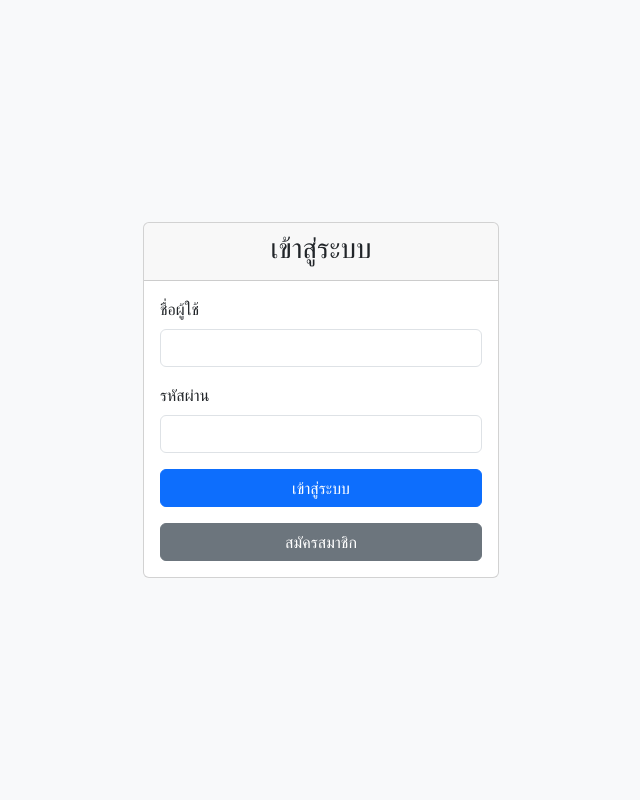
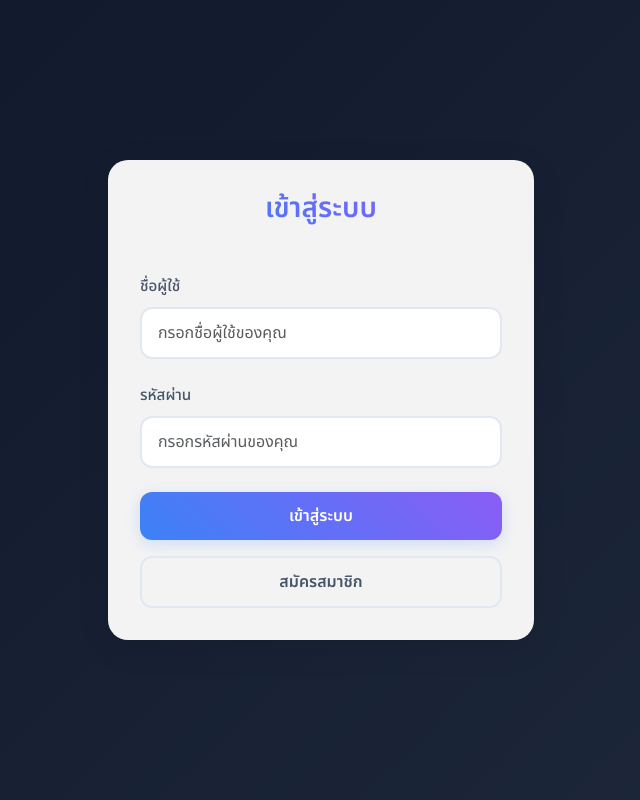
Before and after one commit to Natthawut02/Flask, a Flask app: page /login in a window 1280 px wide. Shown: the whole page, without its empty margins (319-959 px from the left). Run offline with Flask 3, Linux system fonts and the light colour scheme; parts of the project's set-up code (start-up, migrations or seed data) failed here and were passed over.

Commit message:
Additional decoration for the login page

```diff
--- a/templates/login.html
+++ b/templates/login.html
@@ -4,15 +4,185 @@
 <head>
     <meta charset="UTF-8">
     <meta name="viewport" content="width=device-width, initial-scale=1.0">
-    <title>Login</title>
+    <title>Login - NTBR</title>
     <link href="https://cdn.jsdelivr.net/npm/bootstrap@5.3.0/dist/css/bootstrap.min.css" rel="stylesheet">
+    <link rel="stylesheet" href="https://cdnjs.cloudflare.com/ajax/libs/animate.css/4.1.1/animate.min.css">
+    <style>
+        @import url('https://fonts.googleapis.com/css2?family=Noto+Sans+Thai:wght@300;400;500;600;700&display=swap');
+
+        body {
+            font-family: 'Noto Sans Thai', sans-serif;
+            background: linear-gradient(135deg, #0F172A 0%, #1E293B 100%);
+            min-height: 100vh;
+            display: flex;
+            align-items: center;
+            justify-content: center;
+        }
+
+        .card {
+            background: rgba(255, 255, 255, 0.95);
+            border: none;
+            border-radius: 20px;
+            box-shadow: 0 8px 32px rgba(0, 0, 0, 0.1);
+            backdrop-filter: blur(10px);
+            animation: fadeIn 0.6s ease-out;
+        }
+
+        .card-header {
+            background: transparent;
+            border-bottom: none;
+            padding: 2rem 2rem 1rem;
+        }
+
+        .card-header h3 {
+            color: #1E293B;
+            font-weight: 600;
+            margin: 0;
+            font-size: 1.75rem;
+            background: linear-gradient(45deg, #3B82F6, #8B5CF6);
+            background-clip: text;
+            -webkit-background-clip: text;
+            -webkit-text-fill-color: transparent;
+        }
+
+        .card-body {
+            padding: 2rem;
+        }
+
+        .form-label {
+            color: #475569;
+            font-weight: 500;
+            font-size: 0.95rem;
+        }
+
+        .form-control {
+            border: 2px solid #E2E8F0;
+            border-radius: 12px;
+            padding: 0.75rem 1rem;
+            font-size: 1rem;
+            transition: all 0.3s ease;
+        }
+
+        .form-control:focus {
+            border-color: #3B82F6;
+            box-shadow: 0 0 0 4px rgba(59, 130, 246, 0.1);
+        }
+
+        .btn {
+            padding: 0.75rem 1.5rem;
+            font-weight: 600;
+            border-radius: 12px;
+            transition: all 0.3s ease;
+        }
+
+        .btn-primary {
+            background: linear-gradient(45deg, #3B82F6, #8B5CF6);
+            border: none;
+            box-shadow: 0 4px 15px rgba(59, 130, 246, 0.2);
+        }
+
+        .btn-primary:hover {
+            transform: translateY(-2px);
+            box-shadow: 0 6px 20px rgba(59, 130, 246, 0.3);
+            background: linear-gradient(45deg, #2563EB, #7C3AED);
+        }
+
+        .btn-secondary {
+            background: transparent;
+            border: 2px solid #E2E8F0;
+            color: #475569;
+        }
+
+        .btn-secondary:hover {
+            background: #F8FAFC;
+            border-color: #CBD5E1;
+            transform: translateY(-2px);
+        }
+
+        .alert {
+            border-radius: 12px;
+            padding: 1rem;
+            margin-bottom: 1.5rem;
+            border: none;
+            background: rgba(239, 68, 68, 0.1);
+            color: #EF4444;
+            animation: shake 0.5s ease-in-out;
+        }
+
+        @keyframes fadeIn {
+            from {
+                opacity: 0;
+                transform: translateY(-10px);
+            }
+
+            to {
+                opacity: 1;
+                transform: translateY(0);
+            }
+        }
+
+        @keyframes shake {
+
+            0%,
+            100% {
+                transform: translateX(0);
+            }
+
+            10%,
+            30%,
+            50%,
+            70%,
+            90% {
+                transform: translateX(-5px);
+            }
+
+            20%,
+            40%,
+            60%,
+            80% {
+                transform: translateX(5px);
+            }
+        }
+
+        .form-floating {
+            position: relative;
+            margin-bottom: 1rem;
+        }
+
+        .form-floating label {
+            position: absolute;
+            top: 0;
+            left: 0;
+            height: 100%;
+            padding: 1rem;
+            pointer-events: none;
+            border: 1px solid transparent;
+            transform-origin: 0 0;
+            transition: opacity .15s ease-in-out, transform .15s ease-in-out;
+        }
+
+        .container {
+            max-width: 450px;
+            width: 90%;
+            margin: 0 auto;
+        }
+
+        /* Responsive adjustments */
+        @media (max-width: 576px) {
+            .card-body {
+                padding: 1.5rem;
+            }
+
+            .card-header {
+                padding: 1.5rem 1.5rem 0.5rem;
+            }
+        }
+    </style>
 </head>
 
-<body class="bg-light d-flex align-items-center justify-content-center" style="height: 100vh;">
+<body>
     <div class="container">
-        <div class="row justify-content-center">
-            <div class="col-md-4">
-                <div class="card">
+        <div class="card animate__animated animate__fadeIn">
             <div class="card-header text-center">
                 <h3>เข้าสู่ระบบ</h3>
             </div>
@@ -21,37 +191,22 @@
                 <div class="alert alert-danger">{{ error }}</div>
                 {% endif %}
                 <form method="POST">
-                            <div class="mb-3">
+                    <div class="mb-4">
                         <label for="username" class="form-label">ชื่อผู้ใช้</label>
-                                <input type="text" class="form-control" id="username" name="username" required>
+                        <input type="text" class="form-control" id="username" name="username" required
+                            placeholder="กรอกชื่อผู้ใช้ของคุณ">
                     </div>
-                            <div class="mb-3">
+                    <div class="mb-4">
                         <label for="password" class="form-label">รหัสผ่าน</label>
-                                <input type="password" class="form-control" id="password" name="password" required>
+                        <input type="password" class="form-control" id="password" name="password" required
+                            placeholder="กรอกรหัสผ่านของคุณ">
                     </div>
-                            <button type="submit" class="btn btn-primary w-100">เข้าสู่ระบบ</button>
+                    <button type="submit" class="btn btn-primary w-100 mb-3">เข้าสู่ระบบ</button>
+                    <a href="{{ url_for('register') }}" class="btn btn-secondary w-100">สมัครสมาชิก</a>
                 </form>
-                        <div class="text-center mt-3">
-                            <a href="{{ url_for('register') }}" class="btn btn-secondary w-100">สมัครสมาชิก</a>
-                        </div>
-                    </div>
-                </div>
             </div>
         </div>
     </div>
 </body>
 
 </html>
-
-<style>
-    .center-btn {
-        position: absolute;
-        top: 80%;
-        left: 50%;
-        transform: translate(-50%, -50%);
-        padding: 10px 15px;
-        background-color: white;
-        border: 1px solid black;
-        cursor: pointer;
-    }
-</style>
```
Lines whose indentation alone changed are shown as unchanged.
